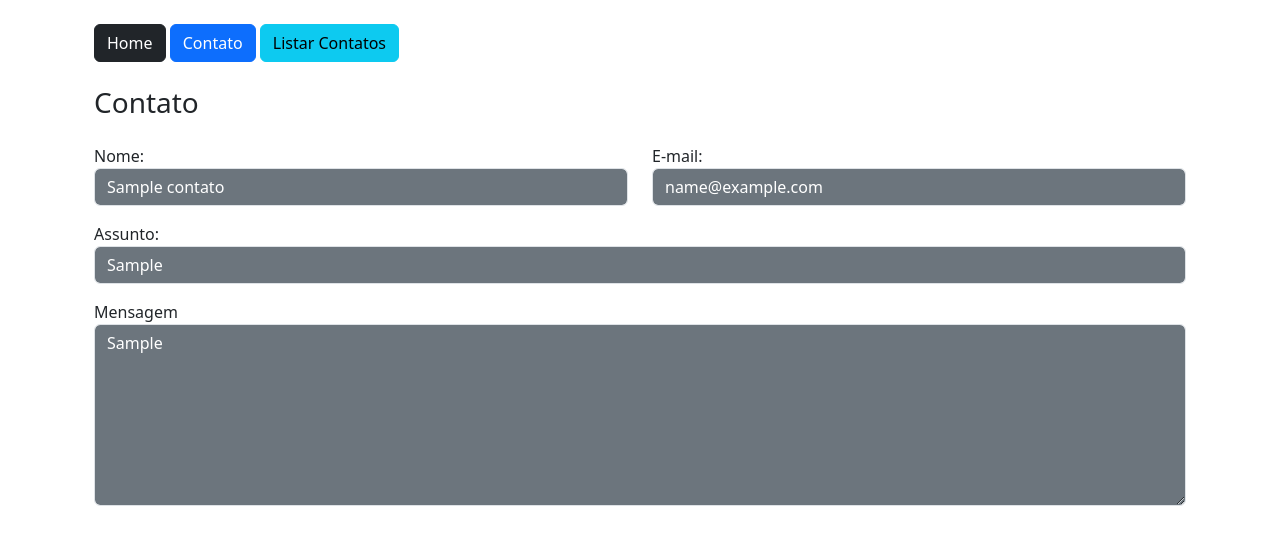
After one commit to Dev-magno/projeto-flask, a Flask app: page /contato/1/ in a window 1280 px wide. The commit adds this page. Shown: the top 545 px of the page. Run offline with Flask 3, Linux system fonts and the light colour scheme; tables that the repository leaves empty hold one stand-in row (values such as "Sample post").

Commit message:
Atualizações no contato e add chave secreta

```diff
--- a/app/templates/contato.html
+++ b/app/templates/contato.html
@@ -1,6 +1,8 @@
 {% extends 'base.html' %}
 {% block content %}
-    <div class="container">
+    <div class="container mt-4">
+        {% include 'nav.html' %}
+
         <div class="row mt-4">
             <h3>Formulário de Contato</h3>
         </div>
--- /dev/null
+++ b/app/templates/contato_datail.html
@@ -0,0 +1,32 @@
+{% extends 'base.html' %}
+
+{% block content %}
+
+<div class="container mt-4">
+    {% include 'nav.html' %}
+
+    <div class="row mt-4">
+        <h3>Contato</h3>
+        <div class="col-md-6 mt-3">
+            Nome:
+            <input type="text" value="{{obj.nome}}" class="form-control bg-secondary text-white" readonly>
+        </div>
+
+        <div class="col-md-6 mt-3">
+            E-mail:
+            <input type="text" value="{{obj.email}}" class="form-control bg-secondary text-white" readonly>
+        </div>
+
+        <div class="col-12 mt-3">
+            Assunto:
+            <input type="text" value="{{obj.assunto}}" class="form-control bg-secondary text-white" readonly>
+        </div>
+
+        <div class="col-12 mt-3">
+            Mensagem
+            <textarea type="text" rows="7" class="form-control bg-secondary text-white" readonly>{{obj.mensagem}}</textarea>
+        </div>
+    </div>
+
+</div>
+{% endblock %}
--- a/app/templates/contato_lista.html
+++ b/app/templates/contato_lista.html
@@ -1,6 +1,6 @@
 {% extends 'base.html' %}
 {% block content %}
-    <div class="container">
+    <div class="container mt-4">
         {% include 'nav.html' %}
 
         <div class="row mt-4">
@@ -23,6 +23,7 @@
                             <th>E-mal</th>
                             <th>Assunto</th>
                             <th>Respondido?</th>
+                            <tr></tr>
                         </tr>
                     </thead>
 
@@ -38,8 +39,8 @@
                                 {% else %}
                                     Não
                                 {% endif %}
-
                             </td>
+                            <td><a href="{{ url_for('contatoDatail', id=linha.id)}}"><img src="{{ url_for('static', filename='img/seta.png') }}" style="width: 20px;"></a></td>
                         </tr>
                         {% endfor %}
                     </tbody>
--- a/app/templates/index.html
+++ b/app/templates/index.html
@@ -5,12 +5,14 @@
         <h5>@campcode Brasil</h5>
     </div>
 
+        {% include 'nav.html' %}
+
     <div>
         <p>Bem-vindo {{context.usuario}} à aula de Flask</p>
         <p>Idade: {{context.idade}}</p>
         <p>Profissão: {{context.profissao}}</p>
 
-        {% include 'nav.html' %}
+        <img src="{{ url_for('static', filename='img/logo.png')}}" alt="">
 
     </div>
 {% endblock %}
--- a/app/views.py
+++ b/app/views.py
@@ -38,3 +38,8 @@ def contatoLista():
     context = {'dados': dados.all()}
 
     return render_template('contato_lista.html', context=context)
+
+@app.route('/contato/<int:id>/')
+def contatoDatail(id):
+    obj = Contato.query.get(id)
+    return render_template('contato_datail.html', obj=obj)
```
Also changed, not shown: app/__init__.py (+6 -2 lines), app/static/img/log-flask.png (added), app/static/img/logo.png (added), app/static/img/seta.png (added), 1 other file.
